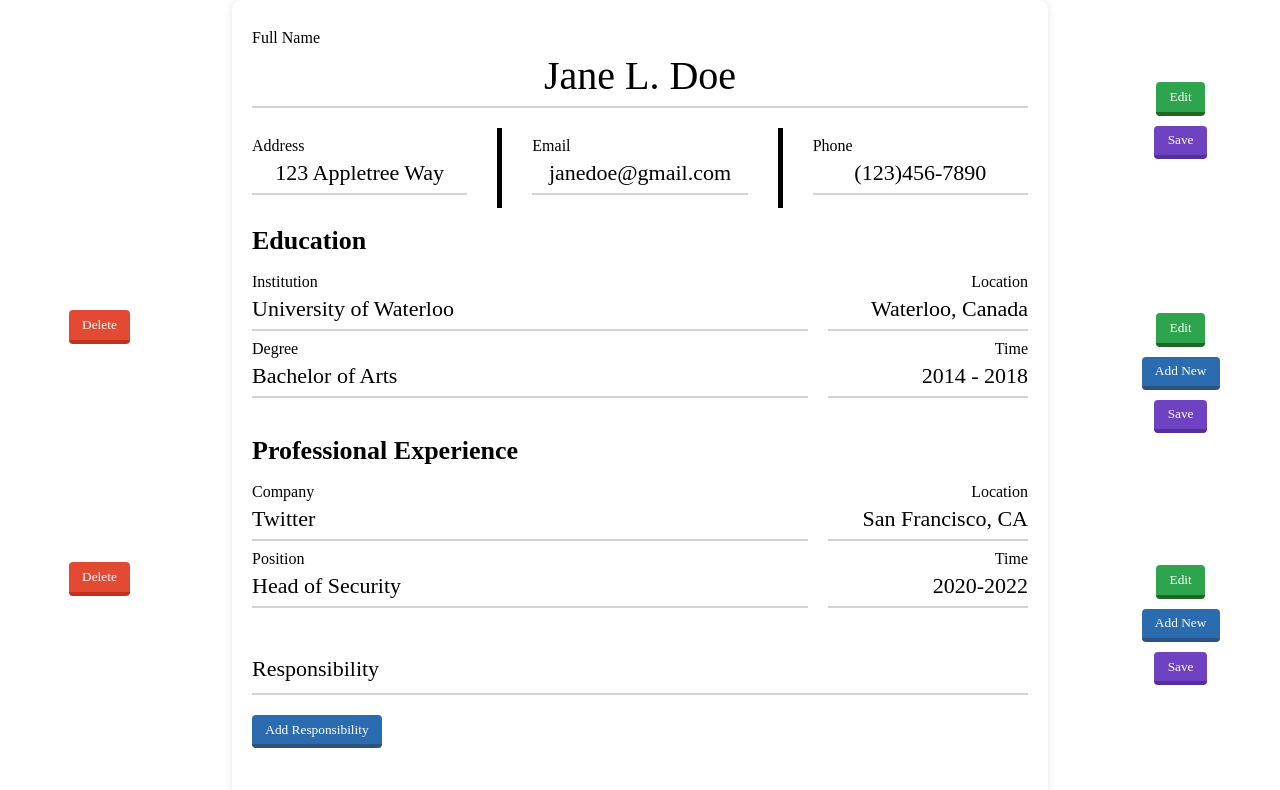
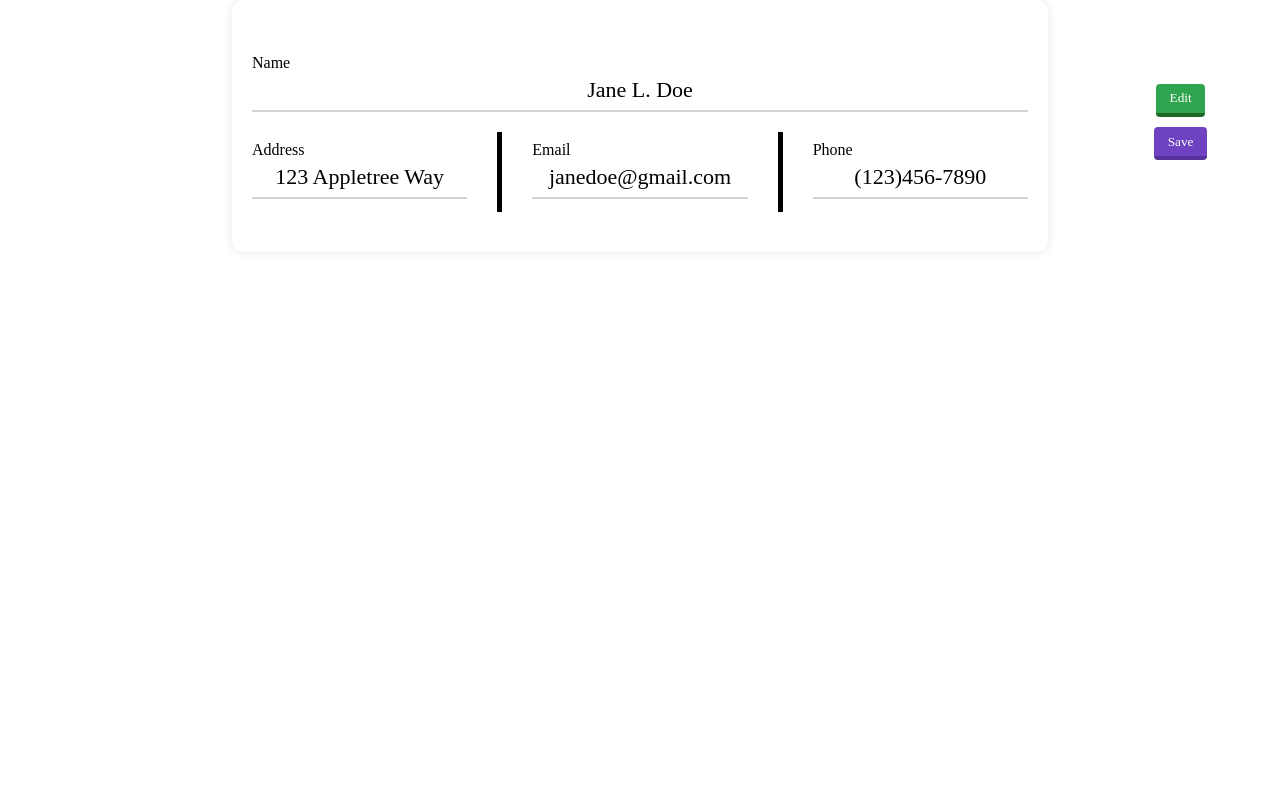
Before and after one commit to rex-smith/cv-project, a React (Create React App) app: page / in a window 1280 px wide. Shown: the top 790 px of the page. Built offline with nearby package versions, Linux system fonts and the light colour scheme.

Commit message:
Created Button, FormField, DisplayField, Submit components and changed Header to be a set of functional components

```diff
--- a/src/App.js
+++ b/src/App.js
@@ -11,7 +11,7 @@ class App extends React.Component {
     return (
       <div className="main-container">
         <Header />
-        <div>
+        {/* <div>
           <h1>Education</h1>
           <EducationList />
         </div>
@@ -22,7 +22,7 @@ class App extends React.Component {
         <div>
           <h1>Interests</h1>
           <InterestList />
-        </div>
+        </div> */}
       </div>
     );
   }
--- /dev/null
+++ b/src/components/Button.js
@@ -0,0 +1,11 @@
+import React from "react";
+
+function Button(props) {
+  return (
+    <button onClick={props.onClick} className={"button " + props.buttonClass}>
+      {props.text}
+    </button>
+  );
+}
+
+export default Button;
--- /dev/null
+++ b/src/components/DisplayField.js
@@ -0,0 +1,10 @@
+import React, { useState, useEffect } from "react";
+
+function DisplayField(props) {
+  return <div className="display-field">{props.value}</div>;
+}
+
+export default DisplayField;
+
+// Figure out alignment differences, pass in classes as props?
+// How to handle each change in a lower level component
--- /dev/null
+++ b/src/components/FormField.js
@@ -0,0 +1,30 @@
+import React, { useState, useEffect } from "react";
+
+function Field(props) {
+  const capitalize = (s) =>
+    s.charAt(0).toUpperCase() + s.slice(1).toLowerCase();
+
+  const [value, setValue] = useState(props.value);
+
+  return (
+    <div className="form-group field">
+      <input
+        type="text"
+        id={props.property}
+        name={props.property}
+        placeholder={capitalize(props.property) + "..."}
+        value={value}
+        onChange={(e) => setValue(e.target.value)}
+        className="form-field"
+      />
+      <label htmlFor={props.property} className="form-label">
+        {capitalize(props.property)}
+      </label>
+    </div>
+  );
+}
+
+export default Field;
+
+// Figure out alignment differences, pass in classes as props?
+// How to handle each change in a lower level component
--- /dev/null
+++ b/src/components/Submit.js
@@ -0,0 +1,7 @@
+import React from "react";
+
+function Submit() {
+  return <input type="submit" value="Save" className="button button-save" />;
+}
+
+export default Submit;
--- a/src/components/headers/Header.js
+++ b/src/components/headers/Header.js
@@ -1,59 +1,47 @@
-import React from "react";
+import React, { useState, useEffect } from "react";
 import HeaderDisplay from "./HeaderDisplay";
 import HeaderForm from "./HeaderForm";
+import Button from "../Button";
+import Submit from "../Submit";
 import "./header.css";
 
-class Header extends React.Component {
-  constructor() {
-    super();
+function Header(props) {
+  const [showForm, setShowForm] = useState(true);
+  const [fullName, setFullName] = useState("Jane L. Doe");
+  const [address, setAddress] = useState("123 Appletree Way");
+  const [email, setEmail] = useState("janedoe@gmail.com");
+  const [phone, setPhone] = useState("(123)456-7890");
 
-    this.state = {
-      showForm: true,
-      fullName: "Jane L. Doe",
-      address: "123 Appletree Way",
-      email: "janedoe@gmail.com",
-      phone: "(123)456-7890",
-    };
-  }
-
-  handleHeaderSubmit = (event) => {
+  const handleHeaderSubmit = (event) => {
     event.preventDefault();
-    let fullName = event.target.fullName.value;
-    let address = event.target.address.value;
-    let email = event.target.email.value;
-    let phone = event.target.phone.value;
-    this.setState({
-      showForm: false,
-      fullName: fullName,
-      address: address,
-      email: email,
-      phone: phone,
-    });
+    setFullName(event.target.name.value);
+    setAddress(event.target.address.value);
+    setEmail(event.target.email.value);
+    setPhone(event.target.phone.value);
+    setShowForm(false);
   };
 
-  showEdit = () => {
-    this.setState({
-      showForm: true,
-    });
+  const showEdit = () => {
+    setShowForm(true);
   };
 
-  render() {
-    const { showForm } = this.state;
   let content;
   if (showForm) {
     content = (
-        <form action="" className="header" onSubmit={this.handleHeaderSubmit}>
+      <form
+        action=""
+        className="header"
+        onSubmit={(e) => handleHeaderSubmit(e)}
+      >
         <HeaderForm
-            fullName={this.state.fullName}
-            address={this.state.address}
-            email={this.state.email}
-            phone={this.state.phone}
+          fullName={fullName}
+          address={address}
+          email={email}
+          phone={phone}
         />
         <div className="button-container">
-            <button onClick={this.showEdit} className="button button-edit">
-              Edit
-            </button>
-            <input type="submit" value="Save" className="button button-save" />
+          <Button onClick={showEdit} text="Edit" buttonClass="button-edit" />
+          <Submit />
         </div>
       </form>
     );
@@ -61,15 +49,13 @@ class Header extends React.Component {
     content = (
       <div>
         <HeaderDisplay
-            fullName={this.state.fullName}
-            address={this.state.address}
-            email={this.state.email}
-            phone={this.state.phone}
+          fullName={fullName}
+          address={address}
+          email={email}
+          phone={phone}
         />
         <div className="button-container">
-            <button onClick={this.showEdit} className="button button-edit">
-              Edit
-            </button>
+          <Button onClick={showEdit} text="Edit" buttonClass="button-edit" />
         </div>
       </div>
     );
@@ -77,6 +63,5 @@ class Header extends React.Component {
 
   return <div className="header-container">{content}</div>;
 }
-}
 
 export default Header;
--- a/src/components/headers/HeaderDisplay.js
+++ b/src/components/headers/HeaderDisplay.js
@@ -1,26 +1,29 @@
 import React from "react";
+import DisplayField from "../DisplayField";
 
-class DisplayHeader extends React.Component {
-  constructor(props) {
-    super(props);
-  }
-
-  render() {
+function DisplayHeader(props) {
   return (
     <div>
       <div className="header">
-          <div className="header-field name">{this.props.fullName}</div>
+        <div className="header-field name">
+          <DisplayField property="name" value={props.fullName} />
+        </div>
         <div className="secondary-header-fields">
-            <div className="header-field">{this.props.address}</div>
+          <div className="header-field">
+            <DisplayField property="address" value={props.address} />
+          </div>
           <span className="bar"></span>
-            <div className="header-field">{this.props.email}</div>
+          <div className="header-field">
+            <DisplayField property="email" value={props.email} />
+          </div>
           <span className="bar"></span>
-            <div className="header-field">{this.props.phone}</div>
+          <div className="header-field">
+            <DisplayField property="phone" value={props.phone} />
+          </div>
         </div>
       </div>
     </div>
   );
 }
-}
 
 export default DisplayHeader;
--- a/src/components/headers/HeaderForm.js
+++ b/src/components/headers/HeaderForm.js
@@ -1,95 +1,26 @@
-import React from "react";
+import React, { useState, useEffect } from "react";
+import FormField from "../FormField";
 
-class FormHeader extends React.Component {
-  constructor(props) {
-    super(props);
+function FormHeader(props) {
+  const [fullName, setFullName] = useState(props.fullName);
+  const [address, setAddress] = useState(props.address);
+  const [email, setEmail] = useState(props.email);
+  const [phone, setPhone] = useState(props.phone);
 
-    this.state = {
-      fullName: props.fullName,
-      address: props.address,
-      email: props.email,
-      phone: props.phone,
-    };
-
-    this.handleInputChange = this.handleInputChange.bind(this);
-  }
-
-  handleInputChange(event) {
-    const target = event.target;
-    const value = target.type === "checkbox" ? target.checked : target.value;
-    const name = target.name;
-
-    this.setState({
-      [name]: value,
-    });
-  }
-
-  render() {
   return (
     <div>
       <div className="form-group field">
-          <input
-            type="text"
-            id="fullName"
-            name="fullName"
-            placeholder="full name..."
-            value={this.state.fullName}
-            onChange={this.handleInputChange}
-            className="form-field name"
-          />
-          <label htmlFor="fullName" className="form-label">
-            Full Name
-          </label>
+        <FormField property="name" value={fullName} />
       </div>
       <div className="secondary-header-fields">
-          <div className="form-group field">
-            <input
-              type="text"
-              id="address"
-              name="address"
-              placeholder="address..."
-              value={this.state.address}
-              onChange={this.handleInputChange}
-              className="form-field"
-            />
-            <label htmlFor="address" className="form-label">
-              Address
-            </label>
-          </div>
+        <FormField property="address" value={address} />
         <span className="bar"></span>
-          <div className="form-group field">
-            <input
-              type="email"
-              id="email"
-              name="email"
-              placeholder="email..."
-              value={this.state.email}
-              onChange={this.handleInputChange}
-              className="form-field"
-            />
-            <label htmlFor="email" className="form-label">
-              Email
-            </label>
-          </div>
+        <FormField property="email" value={email} />
         <span className="bar"></span>
-          <div className="form-group field">
-            <input
-              type="text"
-              id="phone"
-              name="phone"
-              placeholder="phone number..."
-              value={this.state.phone}
-              onChange={this.handleInputChange}
-              className="form-field"
-            />
-            <label htmlFor="phone" className="form-label">
-              Phone
-            </label>
-          </div>
+        <FormField property="phone" value={phone} />
       </div>
     </div>
   );
 }
-}
 
 export default FormHeader;
```
Lines whose indentation alone changed are shown as unchanged.
